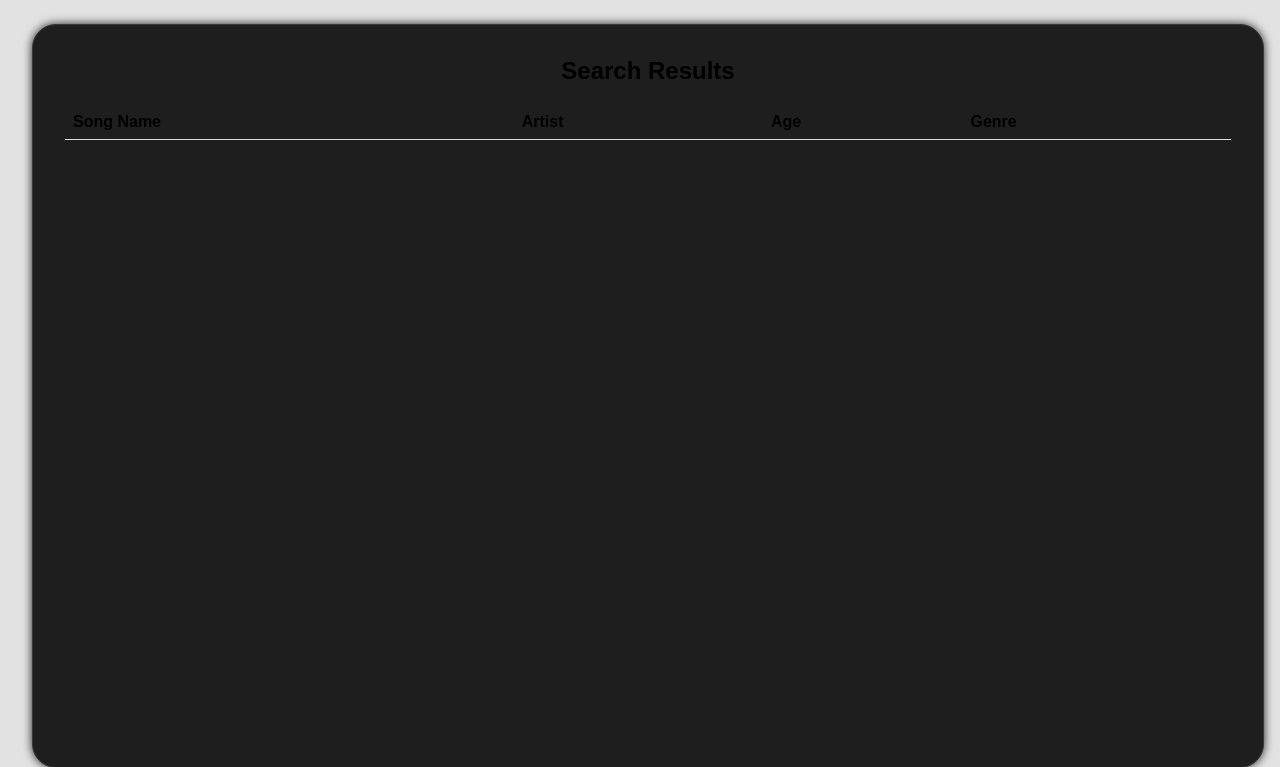
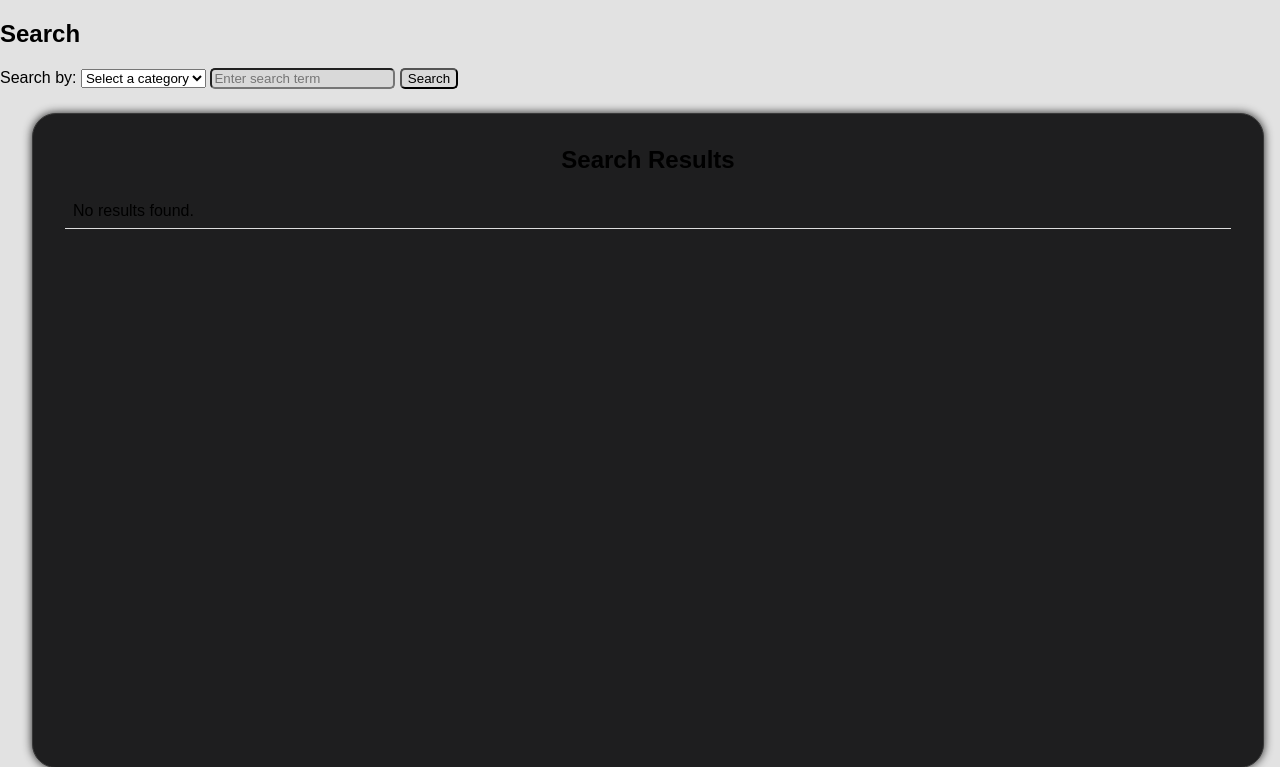
Before and after one commit to MahtaMirzaei/Vibes, a Flask app: page /search in a window 1280 px wide. Shown: the top 767 px of the page. Run offline with Flask 3, Linux system fonts and the light colour scheme; lists and menus that the app fills with data are empty.

Commit message:
fix():search page

```diff
--- a/app.py
+++ b/app.py
@@ -76,15 +76,32 @@ with sqlite3.connect("database.db") as connect:
                 name TEXT,
                 release_date DATE,
                 genre TEXT,
-                user_id TEXT,
+                user_id TEXT ,
                 FOREIGN KEY (user_id) REFERENCES USERS (user_id)
             )
             """
     )
+
+    connect.execute(
+        """
+            CREATE TABLE IF NOT EXISTS song_likes (
+            id SERIAL PRIMARY KEY,
+            user_id TEXT,
+            song_id INTEGER NOT NULL,
+            date TIMESTAMP DEFAULT CURRENT_TIMESTAMP,
+            FOREIGN KEY (user_id) REFERENCES users(user_id),
+            FOREIGN KEY (song_id) REFERENCES songs(song_id)
+);
+            """
+    )
+
+
+
     connect.execute(
         """
             CREATE TABLE IF NOT EXISTS SONGS (
                 song_id INTEGER PRIMARY KEY AUTOINCREMENT,
+                album_id TEXT,
                 name TEXT,
                 file TEXT,
                 lyrics TEXT,
@@ -271,6 +288,8 @@ def login():
         return render_template("login.html")
 
 
+# like handling
+
 
 @app.route("/search", methods=["GET", "POST"])
 def search():
@@ -278,32 +297,52 @@ def search():
         search_category = request.form["search_category"]
         search_input = request.form["search_input"]
 
-        conn = sqlite3.connect("database.db")
-        c = conn.cursor()
+        try:
+            conn = sqlite3.connect("database.db")
+            c = conn.cursor()
 
-        if search_category == "song_name":
-            c.execute("SELECT name, user_id, age_rating, genre FROM songs WHERE name LIKE ? LIMIT 5", ("%"+search_input+"%",))
-        elif search_category == "artist":
-            c.execute("""
-                SELECT s.name, u.name, s.age_rating, s.genre
-                FROM songs s
-                JOIN users u ON s.user_id = u.user_id
-                WHERE u.name LIKE ?
-                LIMIT 5
-            """, ("%"+search_input+"%",))
-        elif search_category == "age":
-            c.execute("SELECT name, user_id, age_rating, genre FROM songs WHERE age_rating LIKE ? LIMIT 5", ("%"+search_input+"%",))
-        elif search_category == "genre":
-            c.execute("SELECT name, user_id, age_rating, genre FROM songs WHERE genre LIKE ? LIMIT 5", ("%"+search_input+"%",))
+            if search_category == "song_name":
+                c.execute("SELECT s.name, u.name, s.age_rating, s.genre FROM songs s JOIN users u ON s.user_id = u.user_id WHERE s.name LIKE ? LIMIT 5", ("%"+search_input+"%",))
+                table_name = "songs"
+                columns = ["song_name", "artist", "age", "genre"]
+            elif search_category == "artist":
+                c.execute("SELECT s.name, u.name, s.age_rating, s.genre FROM songs s JOIN users u ON s.user_id = u.user_id WHERE u.name LIKE ? LIMIT 5", ("%"+search_input+"%",))
+                table_name = "songs"
+                columns = ["song_name", "artist", "age", "genre"]
+            elif search_category == "age":
+                c.execute("SELECT s.name, u.name, s.age_rating, s.genre FROM songs s JOIN users u ON s.user_id = u.user_id WHERE s.age_rating LIKE ? LIMIT 5", ("%"+search_input+"%",))
+                table_name = "songs"
+                columns = ["song_name", "artist", "age", "genre"]
+            elif search_category == "genre":
+                c.execute("SELECT s.name, u.name, s.age_rating, s.genre FROM songs s JOIN users u ON s.user_id = u.user_id WHERE s.genre LIKE ? LIMIT 5", ("%"+search_input+"%",))
+                table_name = "songs"
+                columns = ["song_name", "artist", "age", "genre"]
+            elif search_category == "album_name":
+                c.execute("SELECT a.name, u.name, a.genre, a.release_date FROM album a JOIN users u ON a.user_id = u.user_id WHERE a.name LIKE ? LIMIT 5", ("%"+search_input+"%",))
+                table_name = "albums"
+                columns = ["album_name", "album_artist", "genre", "release_date"]
+            elif search_category == "album_artist":
+                c.execute("SELECT a.name, u.name, a.genre, a.release_date FROM album a JOIN users u ON a.user_id = u.user_id WHERE u.name LIKE ? LIMIT 5", ("%"+search_input+"%",))
+                table_name = "albums"
+                columns = ["album_name", "album_artist", "genre", "release_date"]
 
-        results = c.fetchall()
-        conn.close()
+            results = c.fetchall()
+            conn.close()
 
-        data = [{"song_name": row[0], "artist": row[1], "age": row[2], "genre": row[3]} for row in results]
+            data = [dict(zip(columns, row)) for row in results]
 
-        return render_template("search.html", data=data)
+            return render_template("search.html", data=data, table_name=table_name)
+
+        except sqlite3.Error as e:
+            # Log the error
+            logging.error(f"An error occurred while processing the search request: {e}")
+            # Display a user-friendly error message
+            return "An error occurred while processing your search request. Please try again later."
 
     return render_template("search.html")
+
+
+
 
 @app.route("/user")
 def user():
--- a/templates/search.html
+++ b/templates/search.html
@@ -43,26 +43,58 @@
     <title>User Page</title>
   </head>
   <body>
+    <h2>Search</h2>
+    <form action="{{ url_for('search') }}" method="post">
+      <label for="search_category">Search by:</label>
+      <select name="search_category" id="search_category">
+        <option value="">Select a category</option>
+        <option value="song_name">Song's Name</option>
+        <option value="artist">Song's Artist</option>
+        <option value="age">Age</option>
+        <option value="genre">Genre</option>
+        <option value="album_name">Album's Name</option>
+        <option value="album_artist">Album's Artist</option>
+      </select>
+
+      <input
+        type="text"
+        name="search_input"
+        id="search_input"
+        placeholder="Enter search term"
+      />
+      <button type="submit">Search</button>
+    </form>
+
     <div class="div-header">
       <h2>Search Results</h2>
       <table>
         <thead>
           <tr>
+            {% if table_name == "songs" %}
             <th>Song Name</th>
             <th>Artist</th>
             <th>Age</th>
             <th>Genre</th>
+            {% elif table_name == "albums" %}
+            <th>Album Name</th>
+            <th>Artist</th>
+            <th>Genre</th>
+            <th>Release Date</th>
+            {% endif %}
           </tr>
         </thead>
         <tbody>
-          {% for item in data %}
+          {% if data %} {% for item in data %}
           <tr>
-            <td>{{ item.song_name }}</td>
-            <td>{{ item.artist }}</td>
-            <td>{{ item.age }}</td>
-            <td>{{ item.genre }}</td>
+            {% for value in item.values() %}
+            <td>{{ value }}</td>
+            {% endfor %}
           </tr>
-          {% endfor %}
+          {% endfor %} {% else %}
+          <tr>
+            <td colspan="4">No results found.</td>
+          </tr>
+          {% endif %}
         </tbody>
       </table>
     </div>
```
Also changed, not shown: templates/user.html (+1 -12 lines), database.db.
